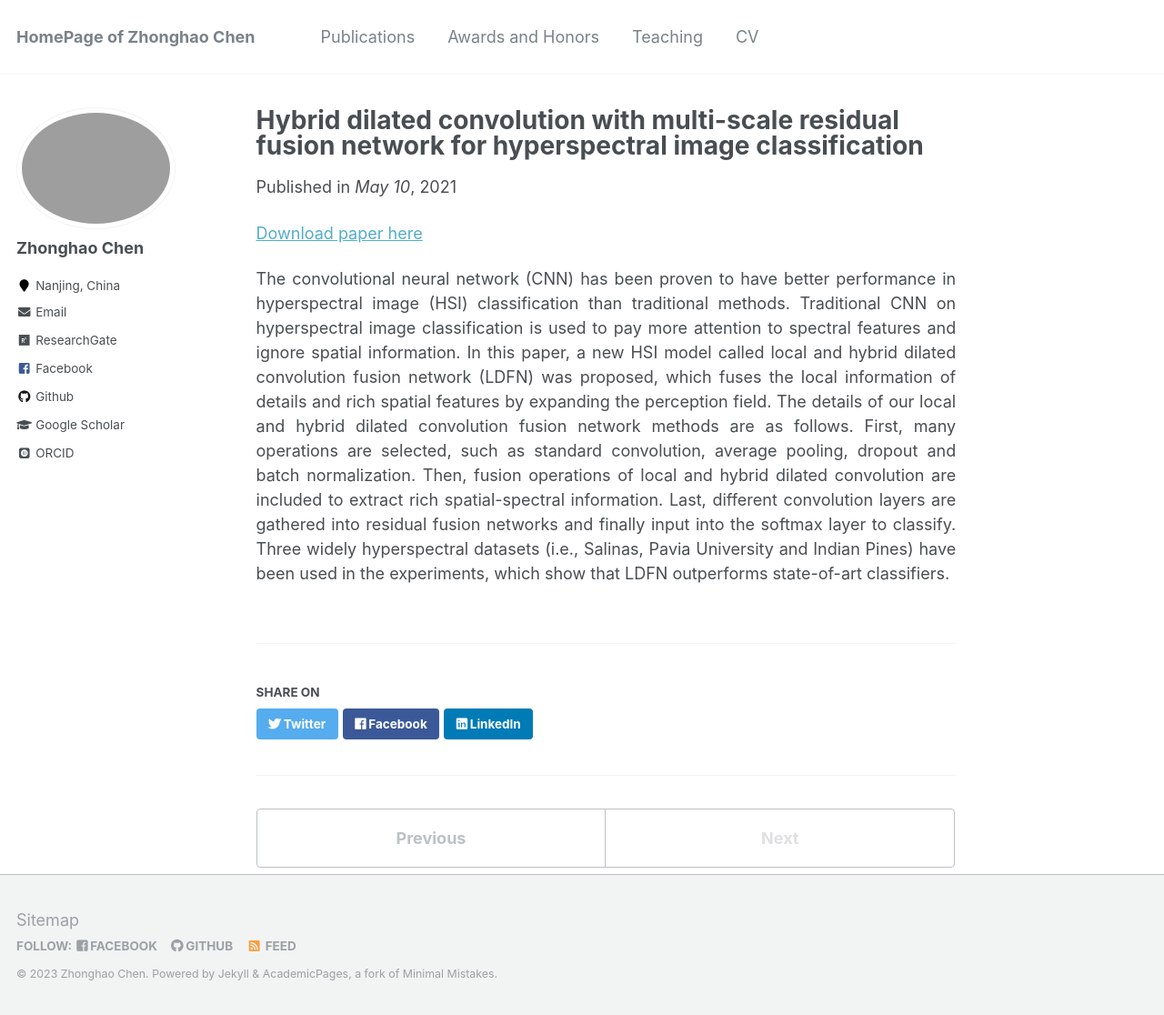
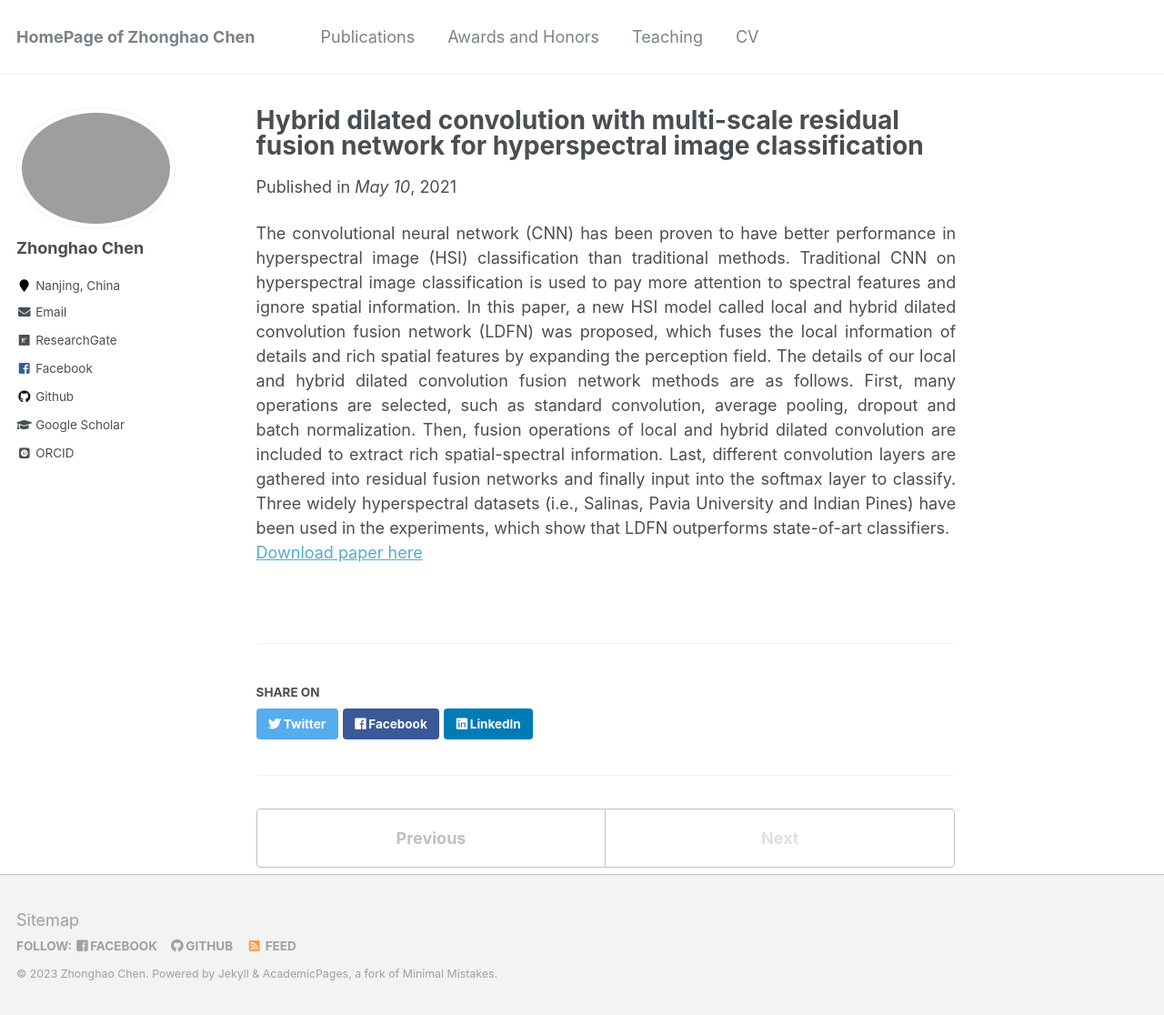
Before and after one commit to zhonghaochen/zhonghaochen.github.io, a Jekyll site: the page built from _publications/2010-10-01-paper-title-number-2.md, in a window 1280 px wide and 1116 px high. Shown: the whole window at 91% size. Built offline with Jekyll 4.4.1, drawn with Linux system fonts in a browser that asks for light colours; some web fonts are replaced.

```diff
--- a/_publications/2010-10-01-paper-title-number-2.md
+++ b/_publications/2010-10-01-paper-title-number-2.md
@@ -5,9 +5,8 @@ date: 2021-05-10
 venue: 'May 10'
 ---
 
-[Download paper here](http://academicpages.github.io/files/paper2.pdf)
-
 <div style="text-align: justify;">
-
 The convolutional neural network (CNN) has been proven to have better performance in hyperspectral image (HSI) classification than traditional methods. Traditional CNN on hyperspectral image classification is used to pay more attention to spectral features and ignore spatial information. In this paper, a new HSI model called local and hybrid dilated convolution fusion network (LDFN) was proposed, which fuses the local information of details and rich spatial features by expanding the perception field. The details of our local and hybrid dilated convolution fusion network methods are as follows. First, many operations are selected, such as standard convolution, average pooling, dropout and batch normalization. Then, fusion operations of local and hybrid dilated convolution are included to extract rich spatial-spectral information. Last, different convolution layers are gathered into residual fusion networks and finally input into the softmax layer to classify. Three widely hyperspectral datasets (i.e., Salinas, Pavia University and Indian Pines) have been used in the experiments, which show that LDFN outperforms state-of-art classifiers.
 </div>
+
+[Download paper here](http://academicpages.github.io/files/paper2.pdf)
```
